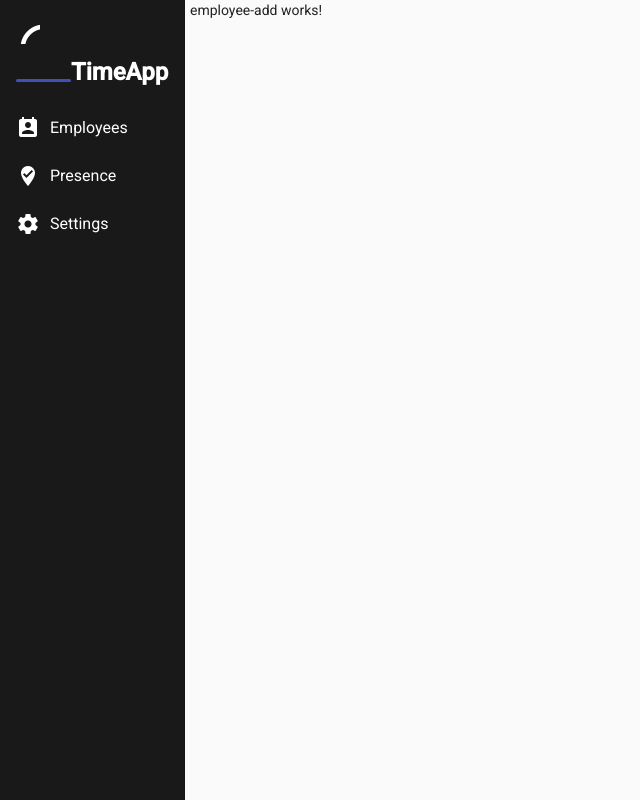
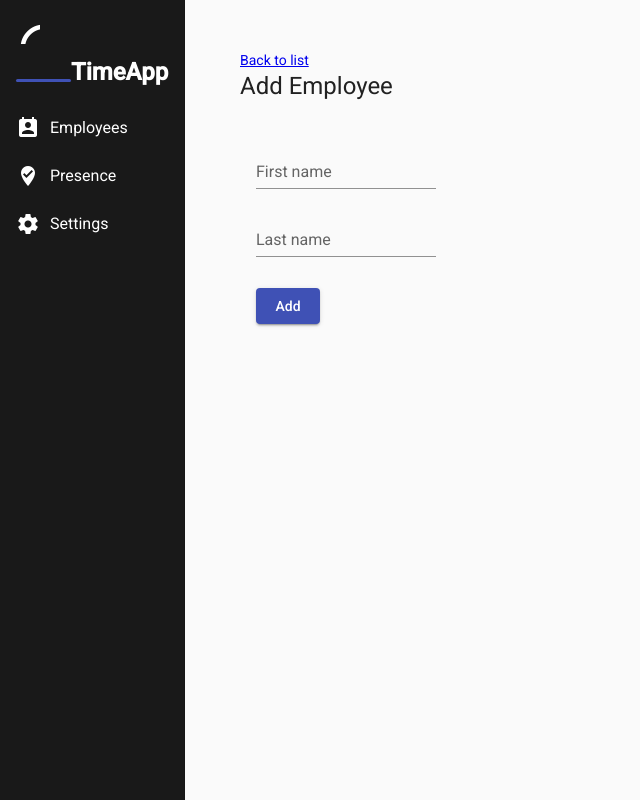
Before and after one commit to anzetomazin/time-app, an Angular app in the folder time-app/: page /employees/add in a window 1280 px wide. Shown: the whole page, without its empty margins (0-640 px from the left). Built offline with nearby package versions, Linux system fonts and the light colour scheme.

Commit message:
feat: create employee add component

```diff
--- a/time-app/src/app/employees/employee-add/employee-add.component.css
+++ b/time-app/src/app/employees/employee-add/employee-add.component.css
@@ -0,0 +1,3 @@
+mat-list-item {
+    margin-top: 20px;
+}
--- a/time-app/src/app/employees/employee-add/employee-add.component.html
+++ b/time-app/src/app/employees/employee-add/employee-add.component.html
@@ -1 +1,29 @@
-<p>employee-add works!</p>
+<div style="padding: 50px;">
+
+    <a routerLink='/employees'>Back to list</a>
+
+    <h1>Add Employee</h1>
+
+    <mat-list>
+
+        <mat-list-item>
+            <mat-form-field appearance="standard">
+                <mat-label>First name</mat-label>
+                <input matInput>
+              </mat-form-field>
+        </mat-list-item>
+
+        <mat-list-item>
+            <mat-form-field appearance="standard">
+                <mat-label>Last name</mat-label>
+                <input matInput>
+              </mat-form-field>
+        </mat-list-item>
+
+        <mat-list-item>
+            <button mat-raised-button color="primary">Add</button>
+        </mat-list-item>
+
+    </mat-list>
+
+</div>
--- a/time-app/src/app/employees/employee-add/employee-add.component.ts
+++ b/time-app/src/app/employees/employee-add/employee-add.component.ts
@@ -1,4 +1,5 @@
 import { Component, OnInit } from '@angular/core';
+import { EmployeesModule } from '../employees.module';
 
 @Component({
   selector: 'app-employee-add',
--- a/time-app/src/app/employees/shared/employee.model.ts
+++ b/time-app/src/app/employees/shared/employee.model.ts
@@ -1,4 +1,4 @@
-export class Employee {
+export interface Employee {
     Id: number;
     LastName: string;
     FirstName: string;
```
